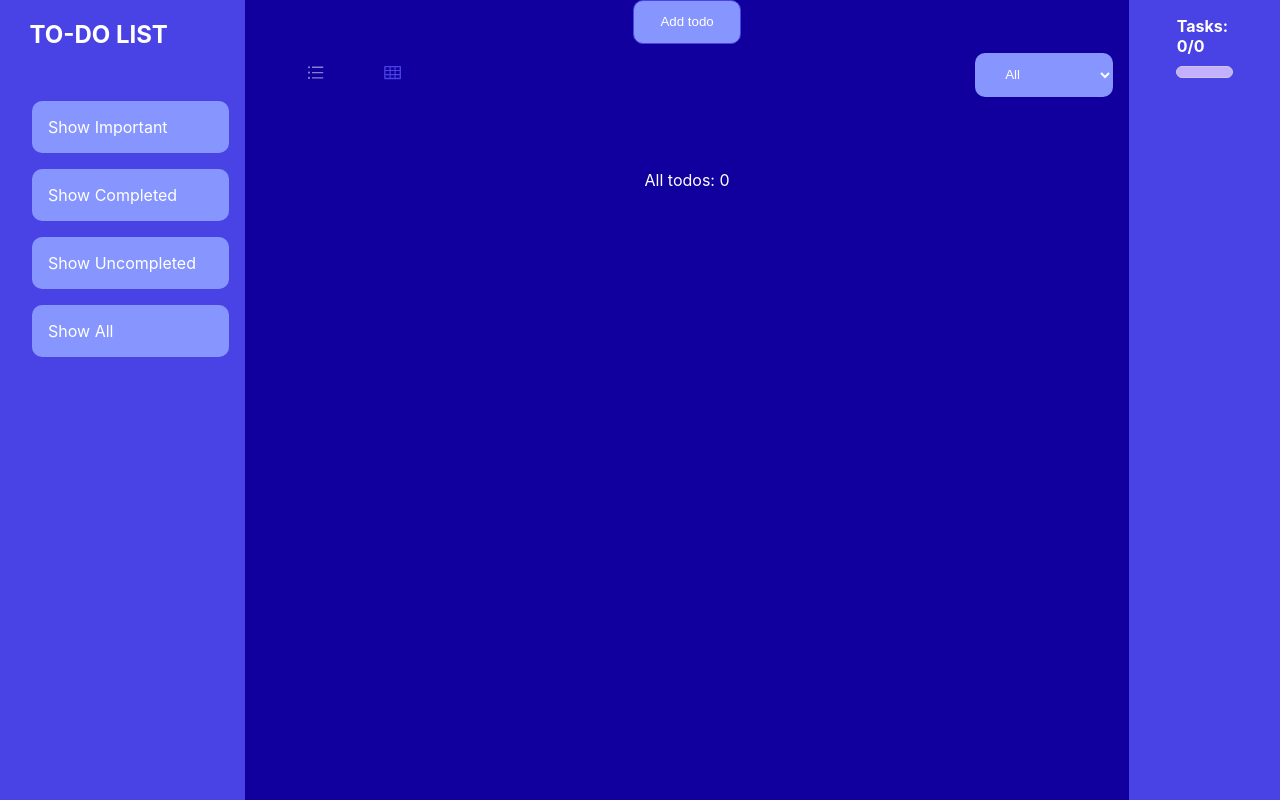
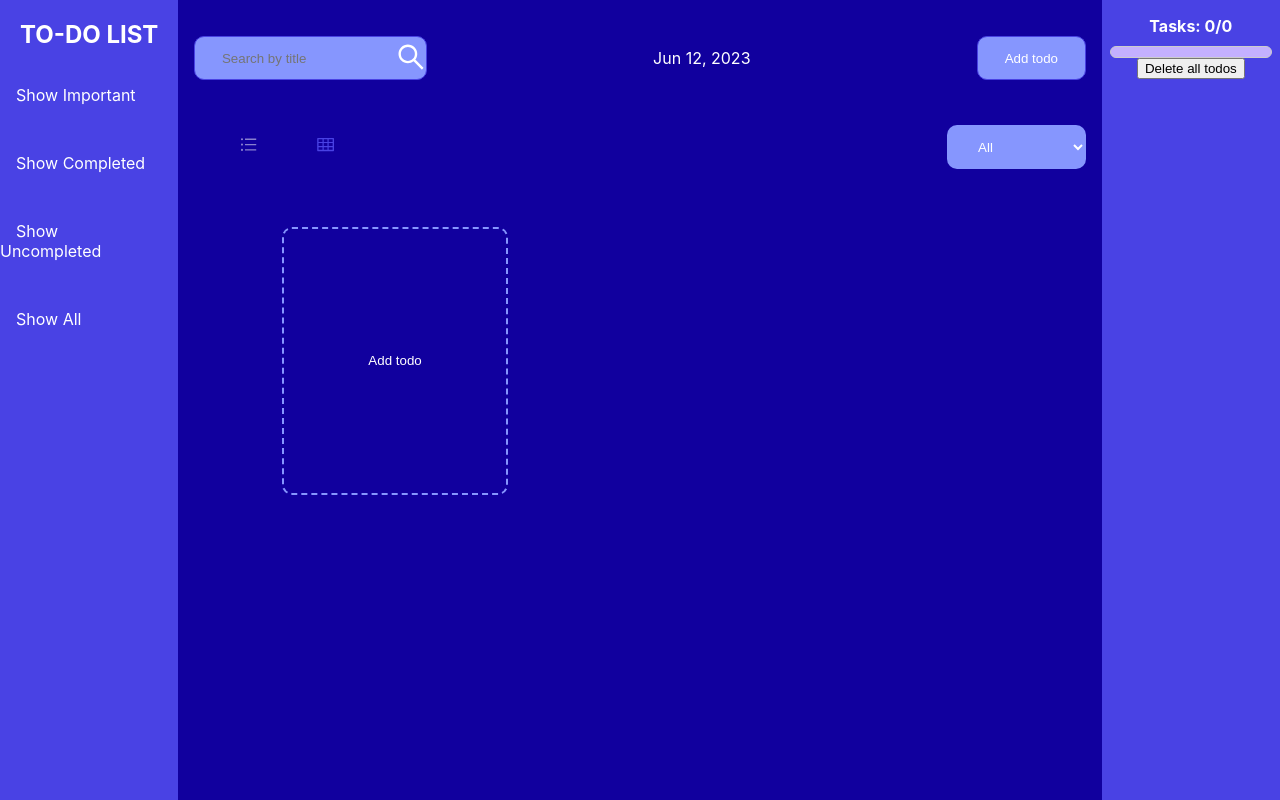
Before and after one commit to Czeka17/TodoList, a React (Create React App) app: page / in a window 1280 px wide. Built offline with nearby package versions, Linux system fonts and the light colour scheme.

Commit message:
added searching by title, styling changes

```diff
--- a/src/App.tsx
+++ b/src/App.tsx
@@ -11,11 +11,34 @@ interface ToDo {
 	isCompleted: boolean;
 	date: Date | null
   }
+
 function App() {
 	const [todos, setTodos] = useState<ToDo[]>([]);
   const [nextId, setNextId] = useState(1);
   const [filter, setFilter] = useState("");
 
+  const currentDate = new Date();
+  const options = { year: 'numeric', month: 'short', day: 'numeric' } as const;
+
+  const formattedDate = currentDate.toLocaleDateString('en-US', options);
+
+
+  useEffect(() => {
+	const storedTodos = localStorage.getItem('todos');
+	if (storedTodos) {
+	  setTodos(JSON.parse(storedTodos));
+	  setNextId(JSON.parse(storedTodos).length + 1);
+	}
+  }, []);
+
+
+  useEffect(() => {
+    localStorage.setItem('todos', JSON.stringify(todos));
+  }, [todos]);
+
+	function deleteTodos(){
+		setTodos([])
+	}
 
   function createTodo(
     title: string,
@@ -33,7 +56,7 @@ function App() {
       date: date
     };
 
-    setTodos((prevTodos) => [...prevTodos, newTodo]);
+    setTodos((prevTodos) => [newTodo,...prevTodos]);
     setNextId(nextId + 1);
   }
 
@@ -64,8 +87,8 @@ function App() {
 	return (
 		<section className={classes.display}>
 			<FilterNav onFilter={handleFilter} />
-			<TodoList todos={filteredTodos} createTodo={createTodo} updateTodo={updateTodo} deleteTodo={deleteTodo} />
-			<UserPanel todos={filteredTodos}/>
+			<TodoList todos={filteredTodos} createTodo={createTodo} updateTodo={updateTodo} deleteTodo={deleteTodo} formattedDate={formattedDate} />
+			<UserPanel todos={filteredTodos} onDelete={deleteTodos} formattedDate={formattedDate}/>
 		</section>
 	);
 }
--- a/src/components/ToDo/newToDo.module.css
+++ b/src/components/ToDo/newToDo.module.css
@@ -18,7 +18,7 @@
     justify-content: center;
     align-items: center;
     width: 30%;
-    background: #222831;
+    background:#8696FE;
     padding: 3em;
     border-radius: 8px;
 }
--- a/src/components/ToDo/newToDo.tsx
+++ b/src/components/ToDo/newToDo.tsx
@@ -59,6 +59,10 @@ function NewToDo({
   function handleFormSubmit(e: React.FormEvent<HTMLFormElement>) {
     e.preventDefault();
 
+    if(!title || title.trim() === '' || !description || description.trim() === ''){
+      alert("Please provide a title and description.");
+      return
+    }
     if (todo) {
       editTodo(
         todo.id,
@@ -109,7 +113,7 @@ function NewToDo({
         <input
           className={classes.formTitle}
           type="date"
-          value={date ? new Date(date).toLocaleDateString('en-GB') : ''}
+          value={date ? date.toISOString().split("T")[0] : ""}
           onChange={(e) => setDate(new Date(e.target.value))}
         />
         <div>
--- a/src/components/ToDo/toDoList.module.css
+++ b/src/components/ToDo/toDoList.module.css
@@ -5,12 +5,37 @@
     overflow: auto;
     padding: 0 1em;
 }
+.menuContainer{
+    display: flex;
+    flex-direction: row;
+    justify-content: space-between;
+    align-items: center;
+    padding: 2em 0;
+}
+.search{
+    position: relative;
+}
+.search input{
+    border-radius: 10px;
+    border: 1px solid #4942E4;
+    background-color: #8696FE;
+    color: white;
+    padding: 1em 2em;
+}
+.search svg{
+    position: absolute;
+    top: 5px;
+    right: 0;
+    font-size: 2rem;
+}
+
 .newTodo{
     padding: 1em 2em;
     background: #8696FE;
     border: 1px solid #4942E4;
     color: white;
     border-radius: 10px;
+    cursor: pointer;
 }
 .actions{
     display: flex;
@@ -67,7 +92,34 @@
     flex-direction: row;
     flex-wrap: wrap;
     justify-content: space-between;
+    justify-content: flex-start;
     margin: 2em;
+}
+.createTodo{
+    background: transparent;
+    border: 2px dashed #8696FE;
+    margin: 1em;
+    padding: 2em;
+    list-style: none;
+    height: 200px;
+    width: 20%;
+    border-radius: 10px;
+    display: flex;
+    align-items: center;
+    justify-content: center;
+    transition: background 0.3s;
+}
+.createTodo button{
+    width: 100%;
+    height: 100%;
+    background: transparent;
+    border: none;
+    border-radius: 10px;
+    cursor: pointer;
+    color: white;
+}
+.createTodo:hover{
+    background: #8696FE;
 }
 .todoListAlternative{
     flex-direction: column;
@@ -79,15 +131,29 @@
     justify-content: flex-end;
     padding: 1em;
 }
+.controls button{
+    background-color: transparent;
+    border: none;
+    font-size: 1.5rem;
+    cursor: pointer;
+    color: white;
+    transition: transform 0.3s;
+}
+.controls button > *{
+    transition: all 0.3s;
+}
+.controls button:hover{
+    transform: scale(1.1);
+}
 .controls button:first-child{
     margin-right: auto;
 }
 
 
-.important{
+.important > *{
     color: red;
 }
-.notImportant{
+.notImportant > *{
     color: white;
 }
 
--- a/src/components/ToDo/toDoList.tsx
+++ b/src/components/ToDo/toDoList.tsx
@@ -3,7 +3,7 @@ import {
   AiFillEdit,
   AiFillStar,
   AiOutlineCheck,
-  AiFillDelete,AiOutlineUnorderedList,AiOutlineTable
+  AiFillDelete,AiOutlineUnorderedList,AiOutlineTable,AiOutlineClose,AiOutlineSearch,AiOutlineCalendar
 } from "react-icons/ai";
 import classes from "./toDoList.module.css";
 import NewToDo from "./newToDo";
@@ -31,6 +31,7 @@ interface TodoListProps {
     id: number
   ) => void;
   todos: ToDo[];
+  formattedDate: string
 }
 
 
@@ -38,20 +39,14 @@ function TodoList({
   todos,
   createTodo,
   updateTodo,
-  deleteTodo,
+  deleteTodo, formattedDate
 }: TodoListProps) {
   const [showModal, setShowModal] = useState(false);
   const [selectedTodo, setSelectedTodo] = useState<ToDo | null>()
   const [filterByImportance, setFilterByImportance] = useState(false);
   const [filterByCompletion, setFilterByCompletion] = useState(false);
   const [altList, setAltList] = useState(false)
-
-
-  useEffect(() => {
-    if (todos.length > 0) {
-      localStorage.setItem("todos", JSON.stringify(todos));
-    }
-  }, [todos]);
+  const [searchQuery, setSearchQuery] = useState("");
 
 
 
@@ -83,15 +78,24 @@ function TodoList({
   }
 
   function filterTodos() {
-    if (filterByImportance && filterByCompletion) {
-      return todos.filter((todo) => todo.isImportant && todo.isCompleted);
-    } else if (filterByImportance) {
-      return todos.filter((todo) => todo.isImportant);
-    } else if (filterByCompletion) {
-      return todos.filter((todo) => todo.isCompleted);
-    } else {
-      return todos;
+    let filteredTodos = todos;
+
+    if (filterByImportance) {
+      filteredTodos = filteredTodos.filter((todo) => todo.isImportant);
     }
+
+    if (filterByCompletion) {
+      filteredTodos = filteredTodos.filter((todo) => todo.isCompleted);
+    }
+
+    if (searchQuery.trim() !== "") {
+      const searchQueryLowerCase = searchQuery.toLowerCase();
+      filteredTodos = filteredTodos.filter((todo) =>
+        todo.title.toLowerCase().includes(searchQueryLowerCase)
+      );
+    }
+
+    return filteredTodos;
   }
 
   function addToDoHandler(todo?: ToDo){
@@ -121,10 +125,29 @@ function TodoList({
       setSelectedTodo(null);
     }
   };
+  function handleSearchQueryChange(e: React.ChangeEvent<HTMLInputElement>) {
+    setSearchQuery(e.target.value);
+    if (e.target.value.trim() !== "") {
+      setFilterByImportance(false);
+      setFilterByCompletion(false);
+
+    }
+  }
 
   return (
     <section className={classes.todoContainer}>
+      <div className={classes.menuContainer}>
+      <div className={classes.search}>
+      <input
+        type="text"
+        placeholder="Search by title"
+        value={searchQuery}
+        onChange={handleSearchQueryChange}
+      /><AiOutlineSearch/>
+      </div>
+      <p>{formattedDate}</p>
       <button className={classes.newTodo} onClick={() => addToDoHandler()}>Add todo</button>
+      </div>
       <div className={classes.actions}>
       <div className={classes.listActions}>
       <button onClick={altListHandler} className={`${altList ? classes.activeAction : classes.notActiveAction}`}><AiOutlineUnorderedList/></button>
@@ -155,10 +178,10 @@ function TodoList({
           <li key={todo.id}  className={`${classes.todo} ${altList ? classes.todoListAlternative : ''}`}>
               <h4>{todo.title}</h4>
               <p>{todo.description}</p>
-              {todo.date ? <p>{new Date(todo.date).toLocaleDateString('en-GB')}</p> : <p>No date</p>}
+              {todo.date ? <p><AiOutlineCalendar/>{new Date(todo.date).toLocaleDateString('en-GB')}</p> : <p>No date</p>}
             <div className={classes.controls}>
             <button onClick={() => statusHandler(todo.id)}>
-              {todo.isCompleted ? <AiOutlineCheck /> : "no"}
+              {todo.isCompleted ? <AiOutlineCheck /> : <AiOutlineClose/>}
             </button>
             <button onClick={() =>{addToDoHandler(todo)}}>
               <AiFillEdit />
@@ -179,10 +202,11 @@ function TodoList({
             </div>
           </li>
         ))}
+        <li className={`${classes.createTodo} ${altList ? classes.todoListAlternative : ''}`}>
+          <button onClick={() => addToDoHandler()}>Add todo</button>
+        </li>
       </ul>
-      <p>All todos: {todos.length}</p>
       {showModal && <NewToDo createTodo={createTodo} onHideModal={hideModal} editTodo={editTodo} todo={selectedTodo} />}
-      {/* {showModal && <ToDoModal todo={selectedTodo} />} */}
     </section>
   );
 }
--- a/src/components/layout/filters.module.css
+++ b/src/components/layout/filters.module.css
@@ -1,20 +1,26 @@
 .container{
    background: #4942E4;
    height: 100%;
-   padding-right: 3em;
    text-align: center;
+   width: 20%;
 }
 .navList{
     list-style: none;
-    padding: 1em;
     margin: 0;
+    padding: 0;
 }
 .navList li{
     text-align: left;
-    padding: 1em;
-    margin: 1em;
-    background: #8696FE;
-    border-radius: 10px;
+    margin: 1em 0;
+    padding: 1em 0;
+    background: transparent;
     width: 100%;
     cursor: pointer;
+    border: none;
 }
+.navList li a{
+    margin: 1em;
+}
+.navList li:hover{
+    border-right: 2px solid white;
+}
--- a/src/components/layout/user-panel.module.css
+++ b/src/components/layout/user-panel.module.css
@@ -2,8 +2,8 @@
     display: flex;
     flex-direction: column;
     align-items: center;
-    padding: 0 3em;
     height: 100%;
+    width: 20%;
     background: #4942E4;
   }
 
@@ -13,7 +13,7 @@
   }
 
   .line {
-    width: 100%;
+    width: 90%;
     height: 10px;
     background: #C4B0FF;
     border: 1px solid #ccc;
--- a/src/components/layout/user-panel.tsx
+++ b/src/components/layout/user-panel.tsx
@@ -10,9 +10,11 @@ interface ToDo {
   }
 interface UserPanelProps {
   todos: ToDo[];
+  onDelete: () => void
+  formattedDate: string;
 }
 
-const UserPanel: React.FC<UserPanelProps> = ({ todos }) => {
+const UserPanel: React.FC<UserPanelProps> = ({ todos, onDelete, formattedDate }) => {
   const getCompletionPercentage = (): number => {
     if (todos.length === 0) {
       return 0;
@@ -23,7 +25,7 @@ const UserPanel: React.FC<UserPanelProps> = ({ todos }) => {
   };
   const completedTasks = todos.filter((todo) => todo.isCompleted);
     const totalTasks = todos.length;
-
+    const options = { year: 'numeric', month: 'short', day: 'numeric' } as const;
   return (
     <div className={classes.container}>
       <p className={classes.percentage}>Tasks: {completedTasks.length}/{totalTasks}</p>
@@ -33,6 +35,14 @@ const UserPanel: React.FC<UserPanelProps> = ({ todos }) => {
           style={{ width: `${getCompletionPercentage()}%` }}
         />
       </div>
+      {todos.some(
+        (todo) =>
+          todo.date &&
+          todo.date.toLocaleDateString('en-US', options) === formattedDate
+      ) && <p>Today tasks</p>}
+
+
+    <button onClick={onDelete}>Delete all todos</button>
     </div>
   );
 };
```
